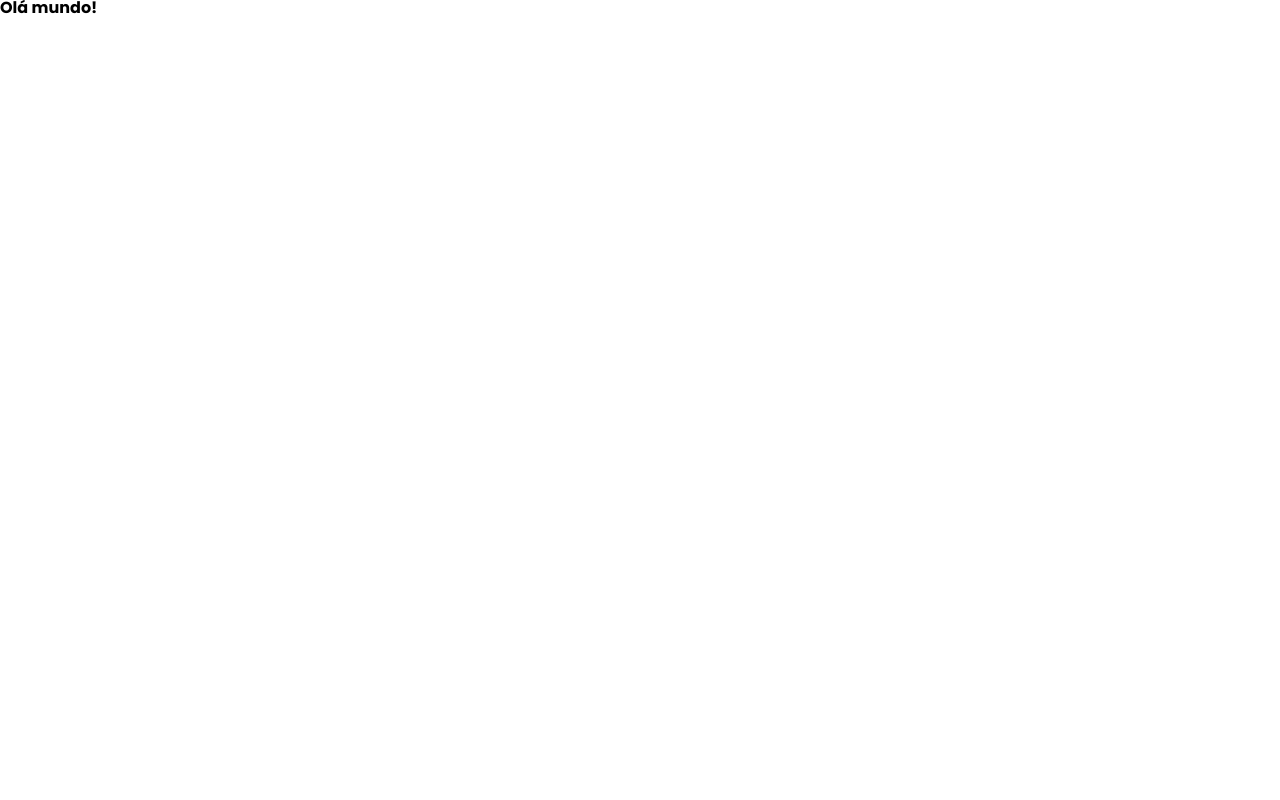
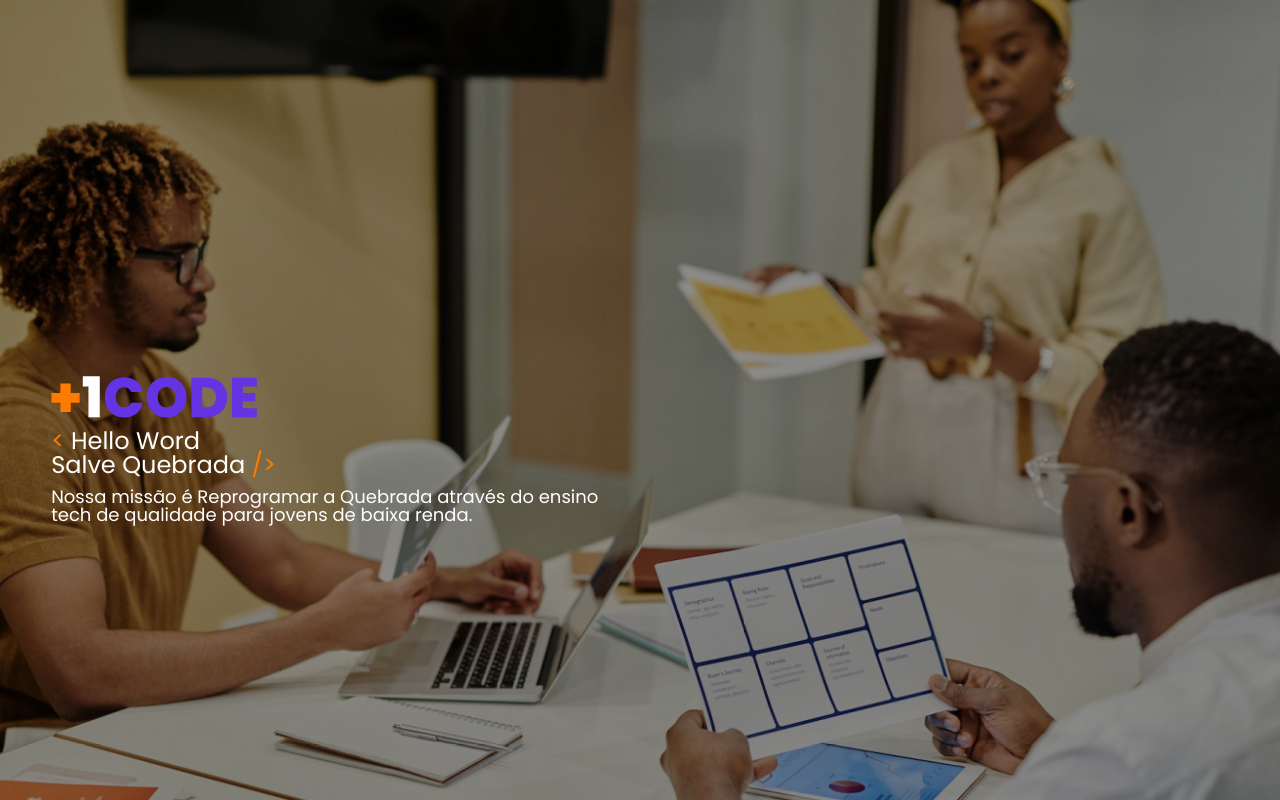
Before and after one commit to dgleyramos1/LP-Grupo2, a plain HTML site: page index.html in a window 1280 px wide. Drawn offline with Linux system fonts and the light colour scheme.

Commit message:
Seção Hero criada

```diff
--- /dev/null
+++ b/assets/css/hero.css
@@ -0,0 +1,85 @@
+.hero {
+    height: 100vh;
+    background-image: url("../images/bg-hero.png");
+    background-position: left;
+    background-repeat: no-repeat;
+    background-size: cover;
+    background-attachment: fixed;
+}
+
+.hero-container {
+    width: 100%;
+    height: 100%;
+    padding: 0.4em;
+    display: flex;
+    justify-content: center;
+    align-items: center;
+}
+
+.content {
+    display: flex;
+    row-gap: 0.7em;
+    flex-direction: column;
+    justify-content: start;
+    align-items: flex-start;
+    margin-top: 100px;
+}
+.content img {
+    width: 50%;
+}
+
+.content h3 {
+    color: var(--white);
+    font-size: 1.5em;
+    font-weight: var(--regular);
+}
+.entities {
+    color: var(--secundary-color);
+}
+
+.content p {
+    color: var(--white);
+    font-size: 14px;
+}
+
+/* X-Small devices (portrait phones, less than 576px)
+/  No media query for `xs` since this is the default in Bootstrap
+*/
+/* Small devices (landscape phones, 576px and up)*/
+@media (min-width: 576px) {
+    .hero-container {
+        justify-content: start;
+        padding: 0.7em;
+    }
+    .content {
+        width: 75%;
+    }
+    .content p {
+        font-size: 18px;
+    }
+}
+
+/* Medium devices (tablets, 768px and up)*/
+@media (min-width: 768px) {
+}
+
+/* Large devices (desktops, 992px and up)*/
+@media (min-width: 992px) {
+    .hero {
+        background-position: top center;
+    }
+    .content {
+        width: 50%;
+    }
+    .content img {
+        width: 35%;
+    }
+}
+
+/* X-Large devices (large desktops, 1200px and up)*/
+@media (min-width: 1200px) {
+}
+
+/* XX-Large devices (larger desktops, 1400px and up)*/
+@media (min-width: 1400px) {
+}
--- a/assets/css/initials.css
+++ b/assets/css/initials.css
@@ -8,3 +8,8 @@ h1,
 h2 {
     font-weight: var(--bold);
 }
+
+.container {
+    max-width: 1200px;
+    margin: 0 auto;
+}
--- a/assets/css/variables.css
+++ b/assets/css/variables.css
@@ -1,7 +1,7 @@
 :root {
-    --main-color: "#6433E4";
-    --secundary-color: "#FD7B01";
-    --white: "#ffffff";
+    --main-color: #6433e4;
+    --secundary-color: #fd7b01;
+    --white: #ffffff;
     --font-family: "Poppins", sans-serif;
     --bold: 700;
     --italic: 500;
--- a/index.html
+++ b/index.html
@@ -18,8 +18,29 @@
         <link rel="stylesheet" href="./assets/css/reset.css" />
         <link rel="stylesheet" href="./assets/css/variables.css" />
         <link rel="stylesheet" href="./assets/css/initials.css" />
+        <link rel="stylesheet" href="./assets/css/hero.css" />
     </head>
     <body>
-        <h1>Olá mundo!</h1>
+        <main>
+            <section class="hero">
+                <div class="container hero-container">
+                    <div class="content">
+                        <img
+                            src="./assets/images/+1CODE-hero.svg"
+                            alt="Logo Mais Um code"
+                        />
+                        <h3>
+                            <span class="entities">&lt;</span>
+                            Hello Word <br />Salve Quebrada
+                            <span class="entities">/&gt;</span>
+                        </h3>
+                        <p>
+                            Nossa missão é Reprogramar a Quebrada através do
+                            ensino tech de qualidade para jovens de baixa renda.
+                        </p>
+                    </div>
+                </div>
+            </section>
+        </main>
     </body>
 </html>
```
Also changed, not shown: breakpoints.txt (added).
